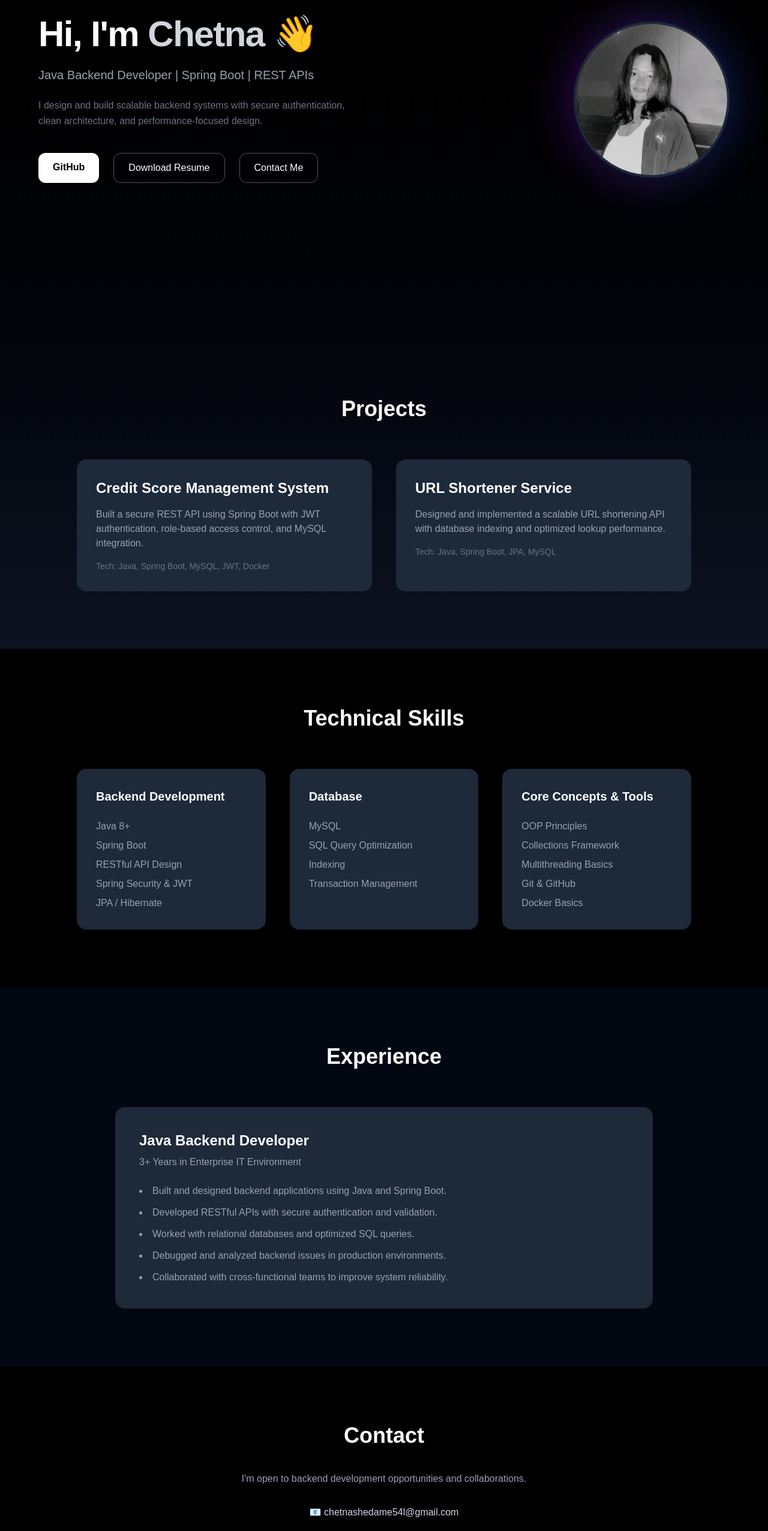
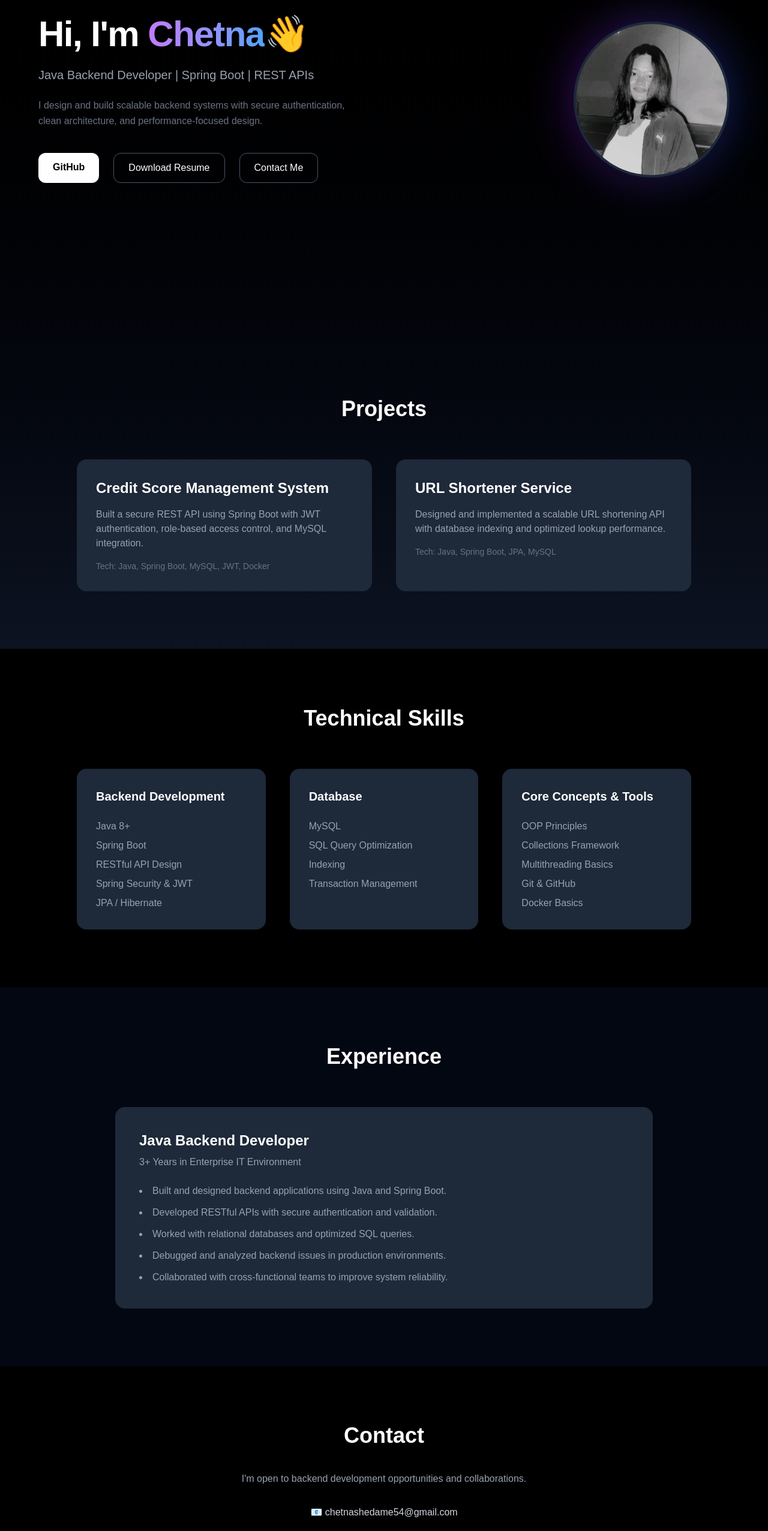
Before and after one commit to chetnashedame/chetna-portfolio, a Next.js app: page / in a window 1280 px wide. Shown: the part 234-2787 px from the top of the page at 60% size. Built offline with nearby package versions, Linux system fonts and the light colour scheme.

Commit message:
Added hero animation and hover effects

```diff
--- a/app/page.tsx
+++ b/app/page.tsx
@@ -1,4 +1,7 @@
+"use client";
 import Image from "next/image";
+import { motion } from "framer-motion";
+
 
 export default function Home() {
   return (
@@ -9,9 +12,15 @@ export default function Home() {
   <div className="max-w-6xl mx-auto w-full grid md:grid-cols-2 gap-12 items-center">
 
     {/* LEFT SIDE - TEXT */}
-    <div>
+    <motion.div
+  initial={{ opacity: 0, y: 40 }}
+  animate={{ opacity: 1, y: 0 }}
+  transition={{ duration: 0.8 }}
+>
       <h1 className="text-5xl md:text-6xl font-bold tracking-tight">
-        Hi, I'm <span className="text-gray-300">Chetna</span> 👋
+        Hi, I'm <span className="bg-gradient-to-r from-purple-400 to-blue-400 bg-clip-text text-transparent">
+  Chetna
+</span>👋
       </h1>
 
       <p className="mt-6 text-xl text-gray-400">
@@ -47,7 +56,7 @@ export default function Home() {
           Contact Me
         </a>
       </div>
-    </div>
+    </motion.div>
 
     {/* RIGHT SIDE - PHOTO */}
     <div className="flex justify-center md:justify-end">
@@ -55,12 +64,12 @@ export default function Home() {
         <div className="absolute inset-0 rounded-full bg-gradient-to-r from-purple-600 to-blue-600 blur-2xl opacity-40"></div>
 
         <Image
-          src="/profile.png"
-          alt="Chetna"
-          width={260}
-          height={260}
-          className="relative rounded-full border-4 border-gray-800 object-cover shadow-2xl"
-        />
+  src="/profile.png"
+  alt="Chetna"
+  width={260}
+  height={260}
+  className="relative rounded-full border-4 border-gray-800 object-cover shadow-2xl hover:scale-105 transition duration-300"
+/>
       </div>
     </div>
 
@@ -197,10 +206,10 @@ export default function Home() {
           <div className="flex flex-col gap-4 text-gray-300">
 
             <a
-              href="mailto:chetnashedame54l@gmail.com"
+              href="mailto:chetnashedame54@gmail.com"
               className="hover:text-white transition"
             >
-              📧 chetnashedame54l@gmail.com
+              📧 chetnashedame54@gmail.com
             </a>
 
             <a
--- a/package.json
+++ b/package.json
@@ -9,6 +9,7 @@
     "lint": "eslint"
   },
   "dependencies": {
+    "framer-motion": "^12.34.0",
     "next": "16.1.6",
     "react": "19.2.3",
     "react-dom": "19.2.3"
```
Also changed, not shown: 1 other file (tests, documents, lock files or other folders).
